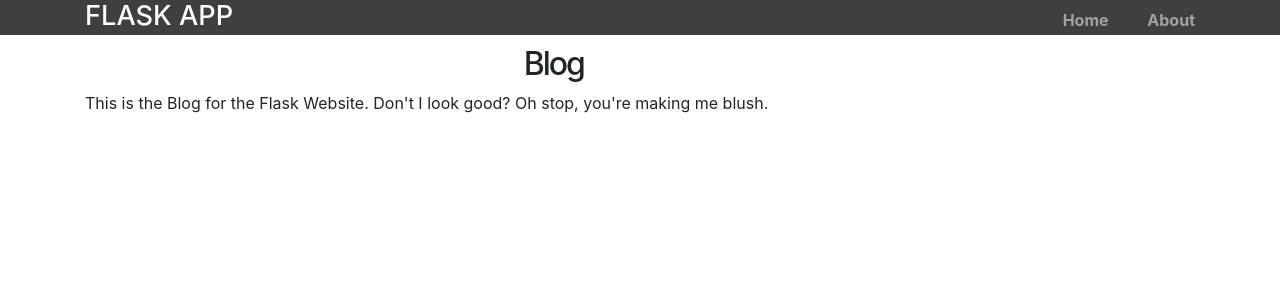
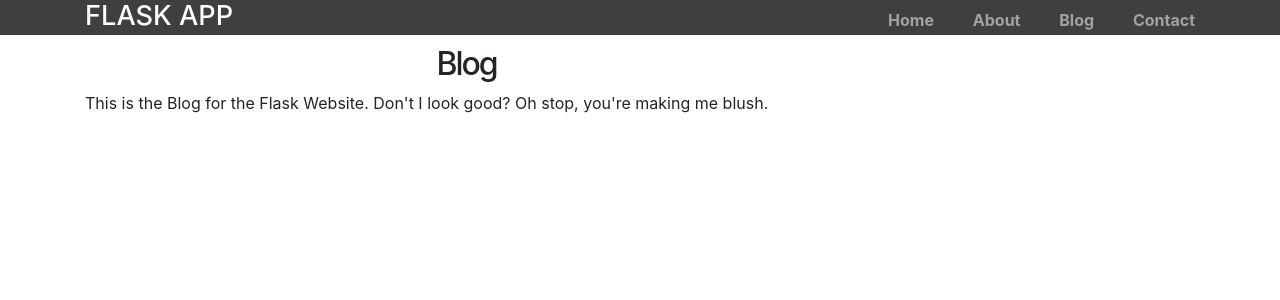
Before and after one commit to muirurikin/FlaskyWorld, a Flask app: page /blog in a window 1280 px wide. Shown: the top 300 px of the page. Run offline with Flask 2, Linux system fonts and the light colour scheme; some libraries are stand-ins or nearby versions.

Commit message:
Added nav view

```diff
--- a/starter/app/templates/layout.html
+++ b/starter/app/templates/layout.html
@@ -13,6 +13,8 @@
           <ul class="menu">
             <li><a href="{{ url_for('home') }}">Home</a></li>
             <li><a href="{{ url_for('about') }}">About</a></li>
+            <li><a href="{{ url_for('blog') }}">Blog</a></li>
+            <li><a href="{{ url_for('contact') }}">Contact</a></li>
           </ul>
         </nav></strong>
       </div>
```
